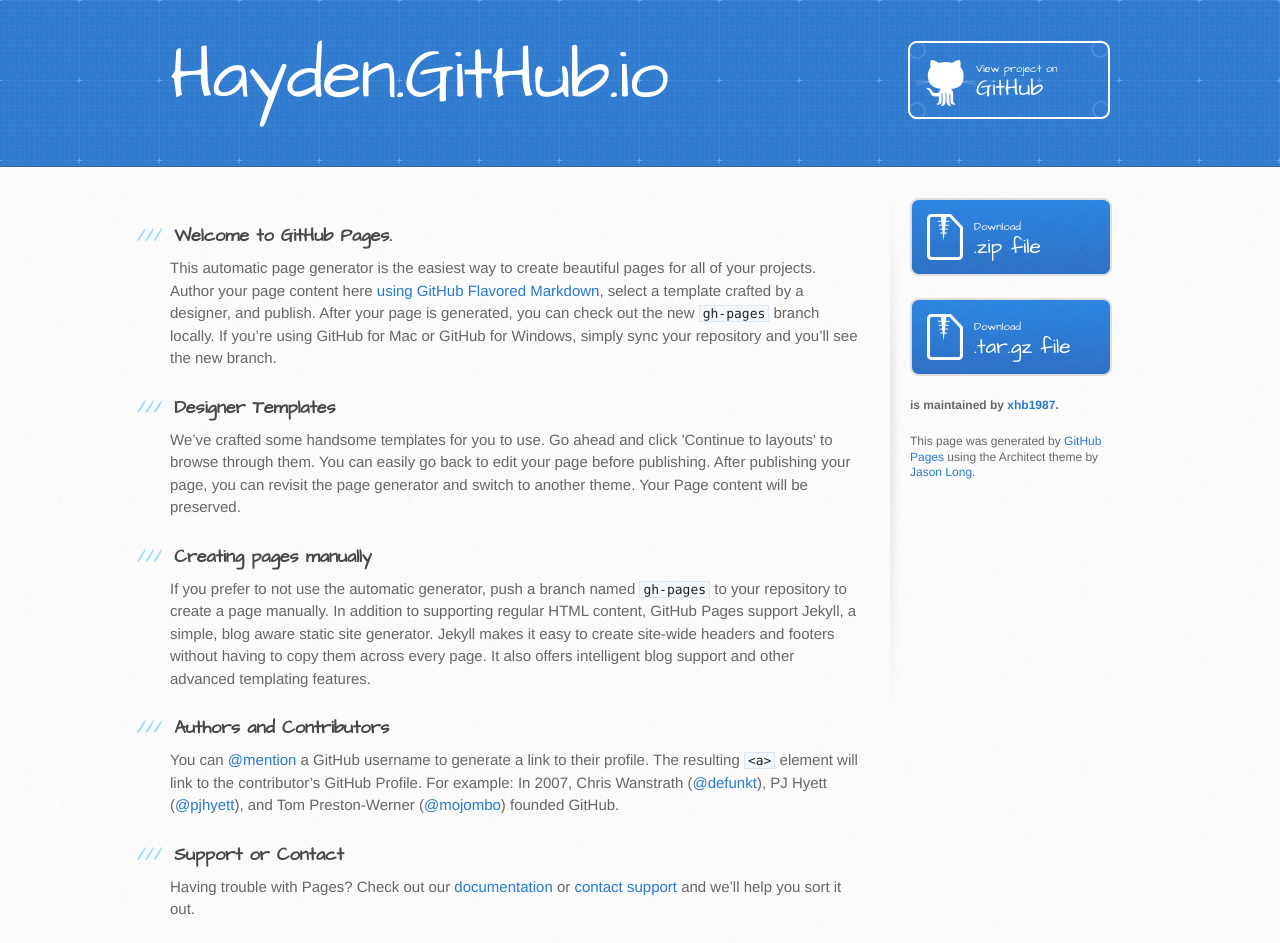
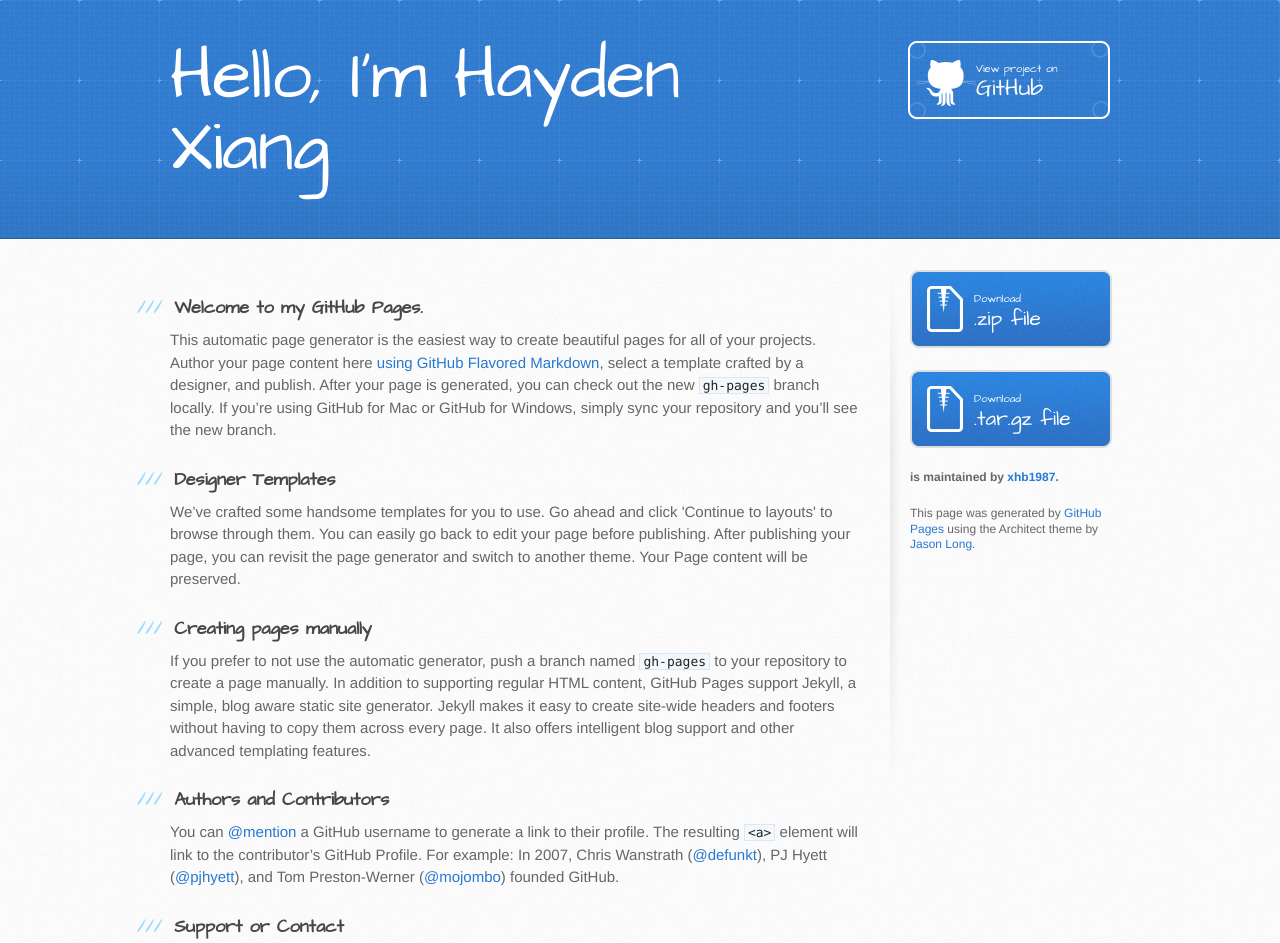
Before and after one commit to xhb1987/hayden.github.io, a plain HTML site: page index.html in a window 1280 px wide. Shown: the top 943 px of the page. Drawn offline with Linux system fonts and the light colour scheme.

Commit message:
update git hub page
update the title

```diff
--- a/index.html
+++ b/index.html
@@ -13,13 +13,13 @@
     <script src="//html5shiv.googlecode.com/svn/trunk/html5.js"></script>
     <![endif]-->
 
-    <title>Hayden.GitHub.io by xhb1987</title>
+    <title>Hayden Xiang</title>
   </head>
 
   <body>
     <header>
       <div class="inner">
-        <h1>Hayden.GitHub.io</h1>
+        <h1>Hello, I'm Hayden Xiang</h1>
         <h2></h2>
         <a href="https://github.com/xhb1987/hayden.github.io" class="button"><small>View project on</small> GitHub</a>
       </div>
@@ -29,7 +29,7 @@
       <div class="inner clearfix">
         <section id="main-content">
           <h3>
-<a id="welcome-to-github-pages" class="anchor" href="#welcome-to-github-pages" aria-hidden="true"><span class="octicon octicon-link"></span></a>Welcome to GitHub Pages.</h3>
+<a id="welcome-to-github-pages" class="anchor" href="#welcome-to-github-pages" aria-hidden="true"><span class="octicon octicon-link"></span></a>Welcome to my GitHub Pages.</h3>
 
 <p>This automatic page generator is the easiest way to create beautiful pages for all of your projects. Author your page content here <a href="https://guides.github.com/features/mastering-markdown/">using GitHub Flavored Markdown</a>, select a template crafted by a designer, and publish. After your page is generated, you can check out the new <code>gh-pages</code> branch locally. If you’re using GitHub for Mac or GitHub for Windows, simply sync your repository and you’ll see the new branch.</p>
 
```
